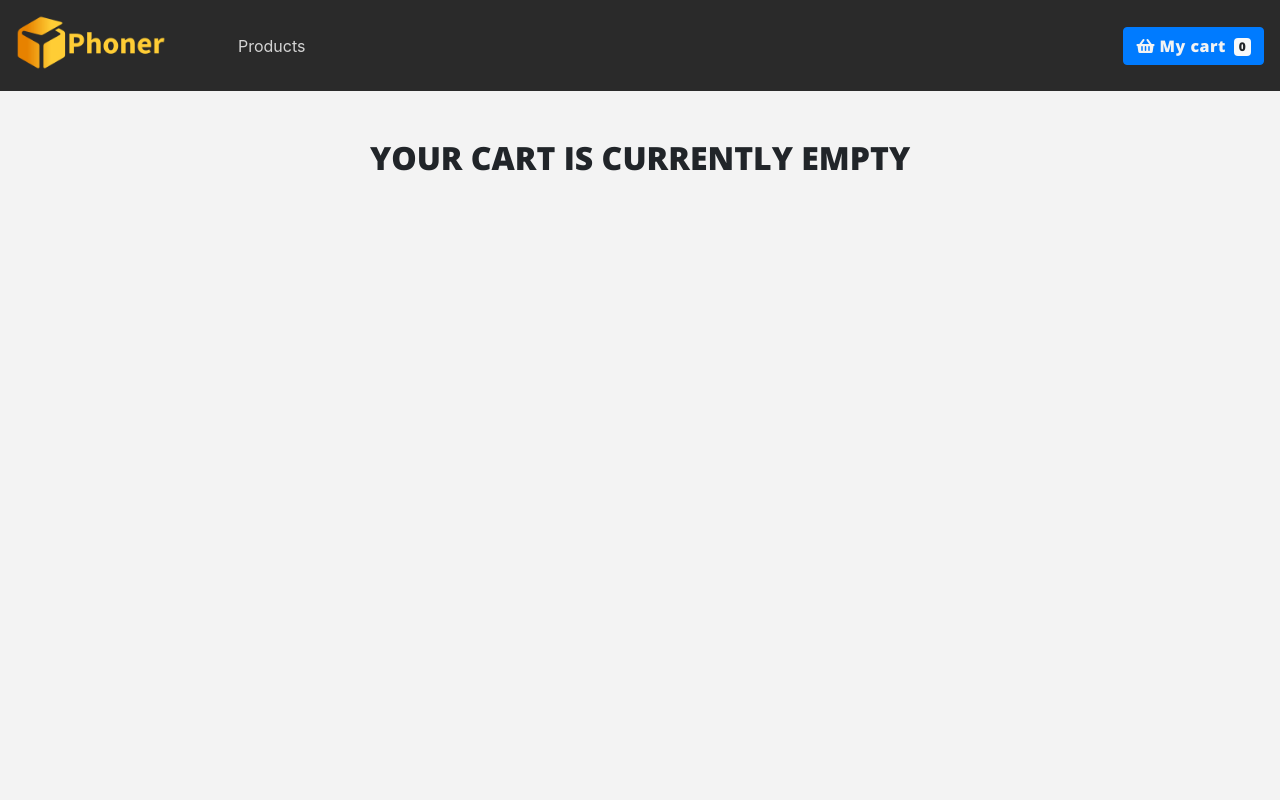
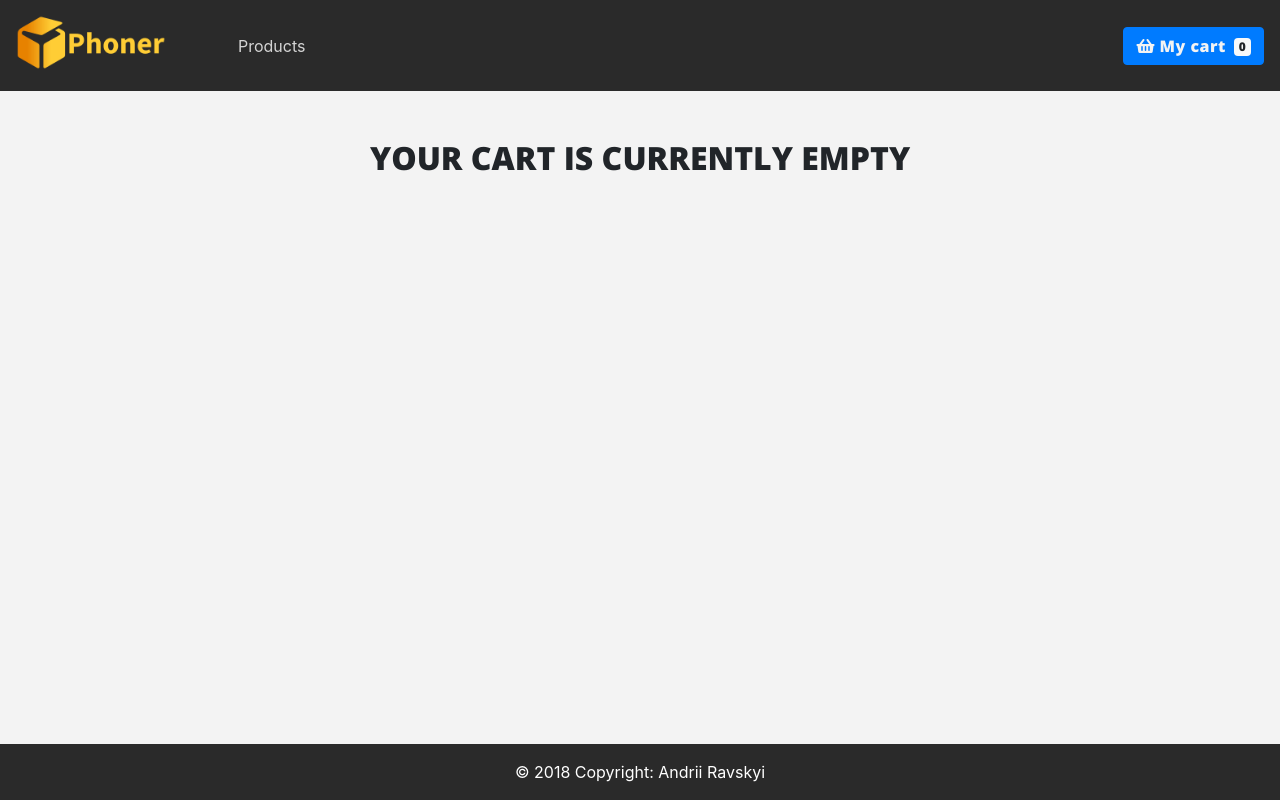
Before and after one commit to svenpro/reactshop, a React (Create React App) app: page /cart in a window 1280 px wide. Built offline with nearby package versions, Linux system fonts and the light colour scheme.

Commit message:
Add view changes

```diff
--- a/src/App.css
+++ b/src/App.css
@@ -127,6 +127,15 @@ h1,h2,h3,h4,.text-title {
 
 .cart-item {
   align-items: center;
+  border-top: 2px solid #d3d3d3;
+}
+
+.cart-item:last-of-type {
+  border-bottom: 2px solid #d3d3d3;
+}
+
+.cart-item p {
+  margin-top: 1rem;
 }
 
 .remove-from-cart i {
@@ -141,6 +150,24 @@ h1,h2,h3,h4,.text-title {
   font-size: 20px;
 }
 
+.page-footer {
+  color: #fff;
+  display: block;
+  background: var(--mainGray);
+  position: absolute;
+  bottom: 0;
+  width: 100%;
+}
+
+.page-footer a {
+  color: #fff;
+}
+
+#root {
+    min-height: 100vh;
+    padding-bottom: 60px;
+    position: relative;
+}
 
 
 /* Animation */
--- a/src/App.js
+++ b/src/App.js
@@ -8,7 +8,8 @@ import ProductList from './components/ProductList';
 import Details from './components/Details';
 import Cart from './components/Cart/Cart';
 import Default from './components/Default';
-import Modal from './components/Modal'
+import Modal from './components/Modal';
+import Footer from './Footer'
 
 class App extends Component {
   render() {
@@ -21,7 +22,9 @@ class App extends Component {
             <Route path="/cart" component={Cart}></Route>
             <Route component={Default}></Route>
           </Switch>
+          <Footer />
           <Modal />
+
       </React.Fragment>
     );
   }
--- /dev/null
+++ b/src/Footer.js
@@ -0,0 +1,13 @@
+import React from 'react';
+
+function Footer(props) {
+    return (
+        <footer class="page-footer font-small blue">
+            <div class="footer-copyright text-center py-3">© 2018 Copyright:
+                <a href="#"> Andrii Ravskyi</a>
+            </div>
+        </footer>
+    );
+}
+
+export default Footer;
--- a/src/components/Cart/Cart.js
+++ b/src/components/Cart/Cart.js
@@ -9,7 +9,7 @@ import CartTotals from './CartTotals'
 class Cart extends Component {
     render() {
         return (
-            <section className="mt-5">
+            <section className="mt-5 container-fluid">
                 <ProductConsumer>
                     {value => {
                         const {cart} = value;
--- a/src/components/Cart/CartColumns.js
+++ b/src/components/Cart/CartColumns.js
@@ -7,22 +7,22 @@ class CartColumns extends Component {
             <div className="container-fluid text-center pr-4 pl-4">
                 <div className="row justify-content-between">
                     <div className="cart-title col-md-2">
-                        <p className="text-uppercase">Products</p>
+                        <strong className="text-uppercase">Products</strong>
                     </div>
                     <div className="cart-title col-md-3">
-                        <p className="text-uppercase">Name</p>
+                        <strong className="text-uppercase">Name</strong>
                     </div>
                     <div className="cart-title col-md-2">
-                        <p className="text-uppercase">Price</p>
+                        <strong className="text-uppercase">Price</strong>
                     </div>
                     <div className="cart-title col-md-2">
-                        <p className="text-uppercase">Qty</p>
+                        <strong className="text-uppercase">Qty</strong>
                     </div>
                     <div className="cart-title col-md-1">
-                        <p className="text-uppercase">Remove</p>
+                        <strong className="text-uppercase">Remove</strong>
                     </div>
                     <div className="cart-title col-md-2">
-                        <p className="text-uppercase">Total</p>
+                        <strong className="text-uppercase">Total</strong>
                     </div>
                 </div>
             </div>
--- a/src/components/Cart/CartList.js
+++ b/src/components/Cart/CartList.js
@@ -5,7 +5,7 @@ function CartList({value}) {
     const {cart} = value;
 
     return (
-        <div className="container-fluid text-center pr-4 pl-4">
+        <div className="container-fluid text-center my-4 pr-4 pl-4">
                 {cart.map(item=>{
                     return <CartItem key={item.id} item={item} value={value}/>
                 })}
--- a/src/components/Cart/CartTotals.js
+++ b/src/components/Cart/CartTotals.js
@@ -6,7 +6,7 @@ function CartTotals({value, history}) {
     const {cartSubTotal, cartTax, cartTotal, clearCart} = value;
     return (
         <React.Fragment>
-            <div className="container">
+            <div className="container-fluid">
                 <div className="row">
                     <div className="col-10 mt-2 ml-sm-5 ml-md-auto col-sm-8 text-capitalize text-right">
                         <Link to="/">
--- a/src/components/Cart/EmptyCart.js
+++ b/src/components/Cart/EmptyCart.js
@@ -2,7 +2,7 @@ import React from 'react';
 
 function EmptyCart() {
     return (
-        <div className="container mt-5">
+        <div className="mt-5">
             <div className="row">
                 <div className="col-10 mx-auto text-center">
                     <h2>Your cart is currently empty</h2>
```
